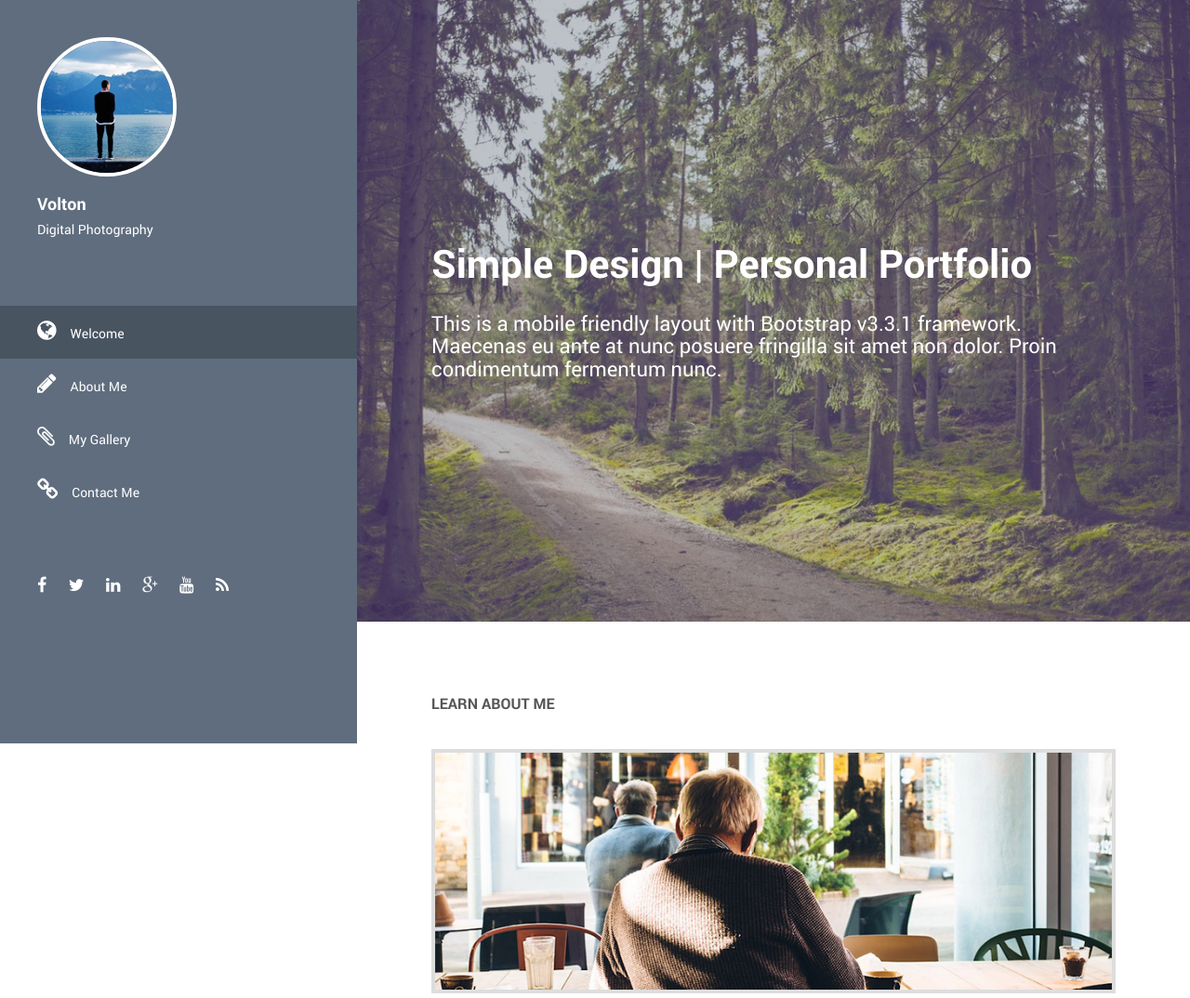
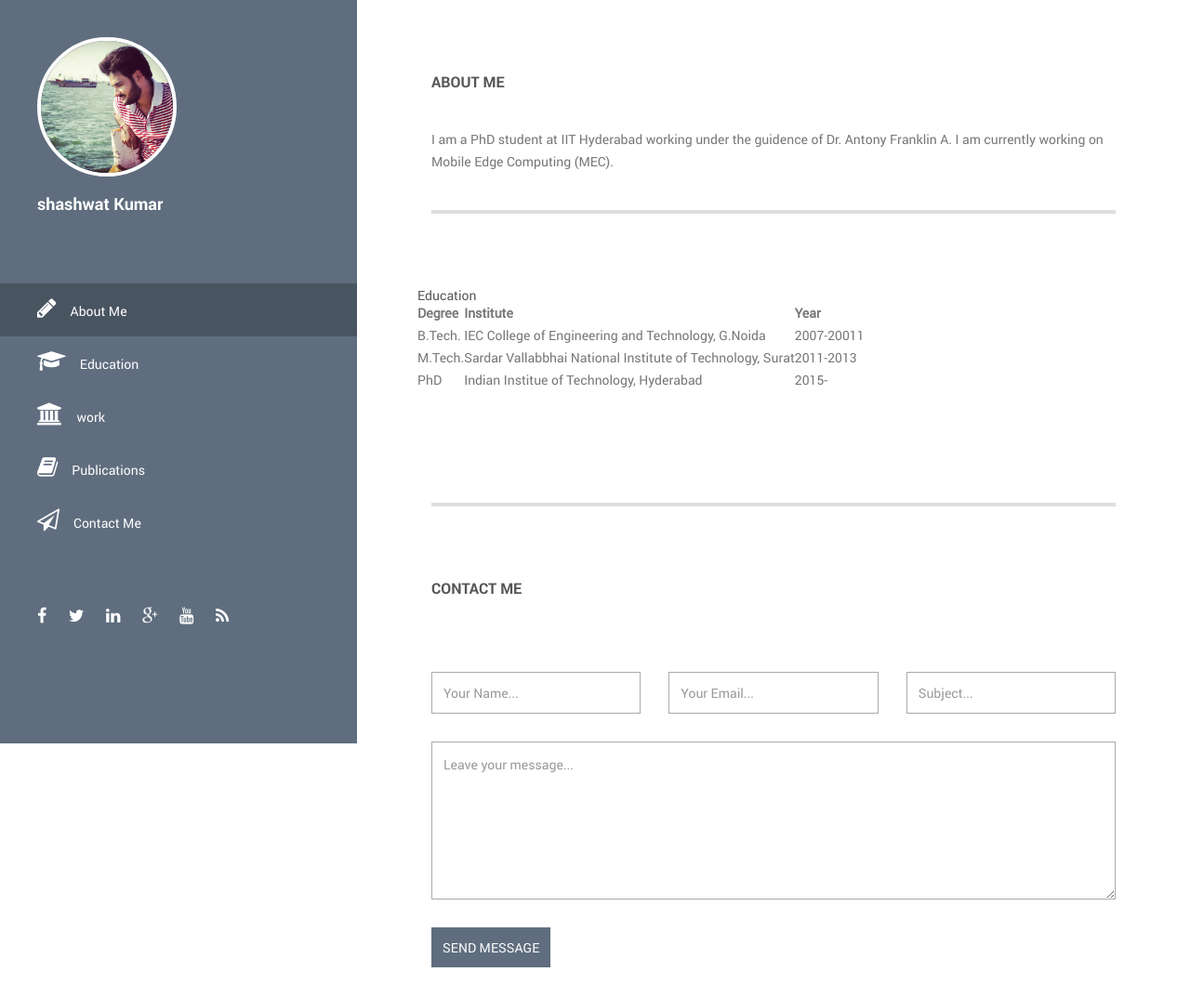
Before and after one commit to Shashwat-Kumar-PhD/Shashwat-Kumar-PhD.github.io, a plain HTML site: page index.html in a window 1280 px wide. Shown: the top 1074 px of the page at 93% size. Drawn offline with Linux system fonts and the light colour scheme.

Commit message:
new pages

```diff
--- a/index.html
+++ b/index.html
@@ -6,7 +6,7 @@
     <head>
         <meta charset="utf-8">
         <meta http-equiv="X-UA-Compatible" content="IE=edge">
-        <title>Volton Free Responsive Template</title>
+        <title>Shashwat</title>
         <meta name="description" content="">
         <!--
     	Volton Template
@@ -34,8 +34,8 @@
                                 <img src="img/profile.jpg" alt="Volton">
                             </div>
                             <div class="profile-content">
-                                <h3 class="profile-title">Volton</h3>
-                                <p class="profile-description">Digital Photographer</p>
+                                <h3 class="profile-title">Shashwat Kumar</h3>
+                                <!--<p class="profile-description">Digital Photographer</p>-->
                             </div>
                         </div>
                     </div>
@@ -56,17 +56,19 @@
         <div class="sidebar-menu hidden-xs hidden-sm">
             <div class="top-section">
                 <div class="profile-image">
-                    <img src="img/profile.jpg" alt="Volton">
+                    <img src="img/shashwat.jpg" alt="Volton">
                 </div>
-                <h3 class="profile-title">Volton</h3>
-                <p class="profile-description">Digital Photography</p>
+                <h3 class="profile-title">shashwat Kumar</h3>
+                <!--<p class="profile-description"></p>-->
             </div> <!-- top-section -->
             <div class="main-navigation">
                 <ul class="navigation">
-                    <li><a href="#top"><i class="fa fa-globe"></i>Welcome</a></li>
+                    <!--<li><a href="#"><i class="fa fa-globe"></i>Welcome</a></li>-->
                     <li><a href="#about"><i class="fa fa-pencil"></i>About Me</a></li>
-                    <li><a href="#projects"><i class="fa fa-paperclip"></i>My Gallery</a></li>
-                    <li><a href="#contact"><i class="fa fa-link"></i>Contact Me</a></li>
+                    <li><a href="#education"><i class="fa fa-graduation-cap"></i>Education</a></li>
+                    <li><a href="#experience"><i class="fa fa-institution"></i>work</a></li>
+                    <li><a href="#publication"><i class="fa fa-book"></i>Publications</a></li>
+                    <li><a href="#contact"><i class="fa fa-paper-plane-o"></i>Contact Me</a></li>
                 </ul>
             </div> <!-- .main-navigation -->
             <div class="social-icons">
@@ -80,15 +82,13 @@
                 </ul>
             </div> <!-- .social-icons -->
         </div> <!-- .sidebar-menu -->
-
-
-        <div class="banner-bg" id="top">
+        <!--<div class="banner-bg" id="top">
             <div class="banner-overlay"></div>
             <div class="welcome-text">
                 <h2>Simple Design | Personal Portfolio</h2>
                 <h5>This is a mobile friendly layout with Bootstrap v3.3.1 framework. Maecenas eu ante at nunc posuere fringilla sit amet non dolor. Proin condimentum fermentum nunc.</h5>
             </div>
-        </div>
+        </div>-->
 
         <!-- MAIN CONTENT -->
         <div class="main-content">
@@ -100,19 +100,58 @@
                     <div class="page-section" id="about">
                     <div class="row">
                         <div class="col-md-12">
-                            <h4 class="widget-title">Learn About Me</h4>
-                            <div class="about-image">
+                            <h4 class="widget-title">About Me</h4>
+                            <!--<div class="about-image">
                                 <img src="img/8.jpg" alt="about me">
-                            </div>
-                            <p>Volton is free website design from <span class="blue">template</span><span class="green">mo</span>. You can use this template for any purpose. Please tell your friends about it. Thank you. Credit goes to <a rel="nofollow" href="http://unsplash.com" target="_parent">Unsplash</a> for images used in this design. You can <strong>change menu icons</strong> by checking <a rel="nofollow" href="http://fontawesome.info/font-awesome-icon-world-map/" target="_parent">Font Awesome</a> (version 4). Example: <strong>&lt;i class=&quot;fa fa-camera&quot;&gt;&lt;/i&gt;</strong></p>
+                            </div>-->
+                            <p>I am  a PhD student at IIT Hyderabad working under the guidence of Dr. Antony Franklin A. I am currently working on Mobile Edge Computing (MEC).</p>
                             <hr>
                         </div>
                     </div> <!-- #about -->
                     </div>
 
+                    <div Class="page-section" id="education">
+                      <div class="row">
+                        <div class="table-wrapper">
+                            <h3>Education</h3>
+                            <table>
+                              <thead>
+                                <tr>
+                                  <th>Degree</th>
+                                  <th>Institute</th>
+                                  <th>Year</th>
+                                </tr>
+                              </thead>
+                              <tbody>
+                                <tr>
+                                  <td>B.Tech.</td>
+                                  <td>IEC College of Engineering and Technology, G.Noida</td>
+                                  <td>2007-20011</td>
+                                </tr>
+                                <tr>
+                                  <td>M.Tech.</td>
+                                  <td>Sardar Vallabbhai National Institute of Technology, Surat</td>
+                                  <td>2011-2013</td>
+                                </tr>
+                                <tr>
+                                  <td>PhD</td>
+                                  <td>Indian Institue of Technology, Hyderabad</td>
+                                  <td>2015-</td>
+                                </tr>
+                              </tbody>
+                              <tfoot>
+                                <tr>
+                                  <td colspan="2"></td>
+                              </tfoot>
+                            </table>
+                          </div>
+                      </div>
+                    </div>
+
+                    <div
                     <!-- PROJECTS -->
                     <div class="page-section" id="projects">
-                    <div class="row">
+                    <!--<div class="row">
                         <div class="col-md-12">
                             <h4 class="widget-title">PHOTOS OF WHAT I DO</h4>
                             <p>Duis sed odio sit amet nibh vulputate cursus a sit amet mauris. Morbi accumsan ipsum velit. Nam nec tellus a odio tincidunt auctor a ornare odio. Maecenas et lorem molestie, maximus justo dignissim, cursus nisl. Nullam at ante quis ex pharetra pulvinar quis id dolor. Integer lorem odio, euismod ut sem sit amet, imperdiet condimentum diam.</p>
@@ -185,7 +224,16 @@
                                 </div>
                             </div>
                         </div>
-                    </div> <!-- .projects-holder -->
+                    </div>
+                    <!-- .projects-holder -->
+
+
+
+
+
+
+
+
                     </div>
                     <hr>
 
@@ -193,8 +241,7 @@
                     <div class="page-section" id="contact">
                     <div class="row">
                         <div class="col-md-12">
-                            <h4 class="widget-title">PLACE TO TALK WITH ME</h4>
-                            <p>Vestibulum ac iaculis erat, in semper dolor. Maecenas et lorem molestie, maximus justo dignissim, cursus nisl. Nullam at ante quis ex pharetra pulvinar quis id dolor. Integer lorem odio, euismod ut sem sit amet, imperdiet condimentum diam.</p>
+                            <h4 class="widget-title">Contact Me</h4>
                         </div>
                     </div>
                     <div class="row">
@@ -221,7 +268,7 @@
 
                     <div class="row" id="footer">
                         <div class="col-md-12 text-center">
-                            <p class="copyright-text">Copyright &copy; 2015 Company Name</p>
+                            <p class="copyright-text">Copyright &copy; 2015 Shashwat Kumar</p>
                         </div>
                     </div>
 
```
Also changed, not shown: img/shashwat.jpg (added).
